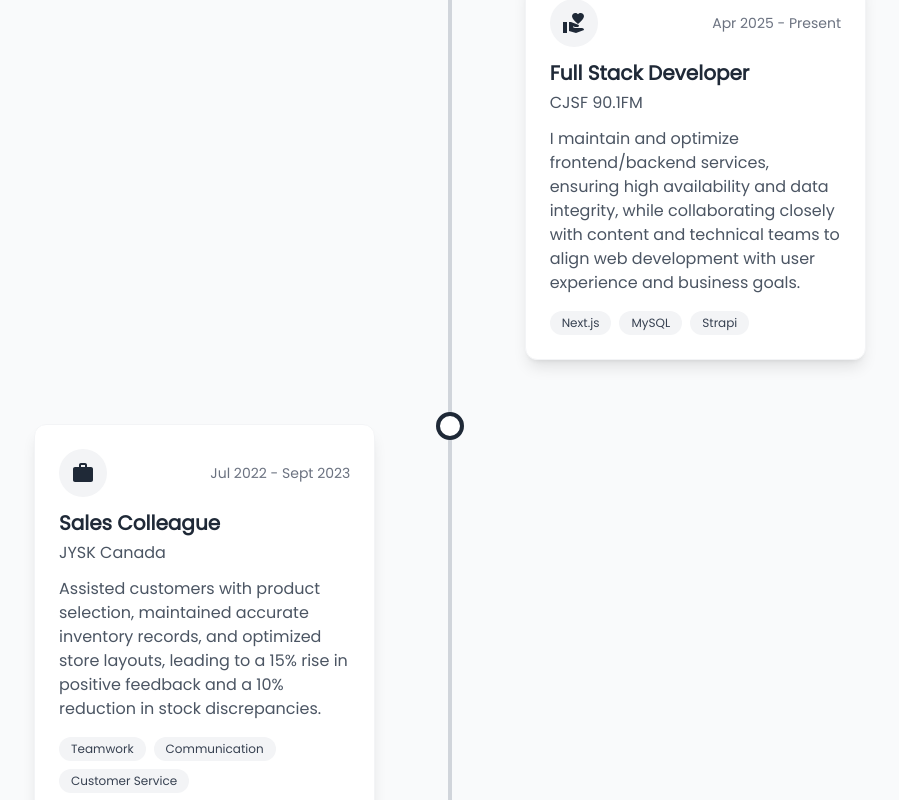
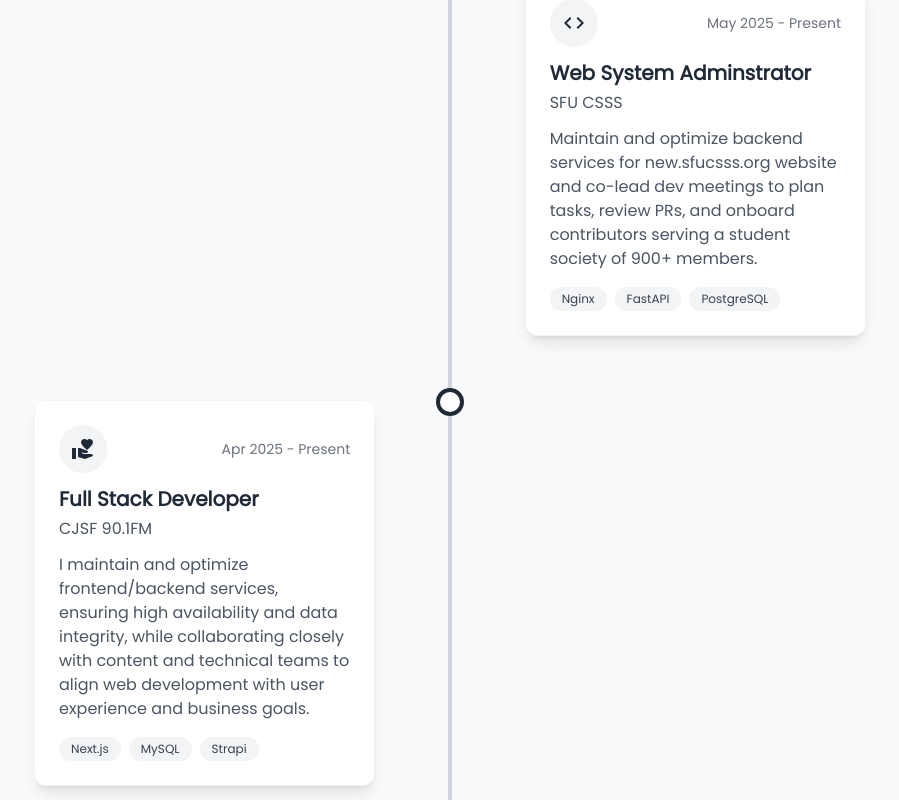
Before and after one commit to p-north/Personal-Portfolio, a React (Vite) app in the folder front_end/: page /about in a window 1280 px wide. Shown: the part 2760-3560 px from the top of the page, without its empty margins (190-1089 px from the left). Built offline with nearby package versions, Linux system fonts and the light colour scheme.

Commit message:
update exp

```diff
--- a/front_end/src/components/Experience/ExperienceTimeline.jsx
+++ b/front_end/src/components/Experience/ExperienceTimeline.jsx
@@ -8,6 +8,15 @@ const ExperienceTimeline = () => {
   const experiences = [
     {
       id: 1,
+      title: "Web System Adminstrator",
+      company: "SFU CSSS",
+      date: "May 2025 - Present",
+      description: "Maintain and optimize backend services for new.sfucsss.org website and co-lead dev meetings to plan tasks, review PRs, and onboard contributors serving a student society of 900+ members.",
+      skills: ["Nginx", "FastAPI", "PostgreSQL"],
+      icon: "code",
+    },
+    {
+      id: 2,
       title: "Full Stack Developer",
       company: "CJSF 90.1FM",
       date: "Apr 2025 - Present",
@@ -16,7 +25,7 @@ const ExperienceTimeline = () => {
       icon: "volunteer",
     },
     {
-      id: 2,
+      id: 3,
       title: "Sales Colleague",
       company: "JYSK Canada",
       date: "Jul 2022 - Sept 2023",
@@ -24,15 +33,6 @@ const ExperienceTimeline = () => {
       skills: ["Teamwork", "Communication", "Customer Service"],
       icon: "work",
     },
-    // {
-    //   id: 3,
-    //   title: "Frontend Developer",
-    //   company: "Student Project",
-    //   date: "September 2023 - December 2023",
-    //   description: "Led frontend development for a student project creating a community platform. Implemented responsive design and user authentication features.",
-    //   skills: ["React", "Tailwind CSS", "JavaScript"],
-    //   icon: "code",
-    // },
     // {
     //   id: 4,
     //   title: "Volunteer Developer",
```
